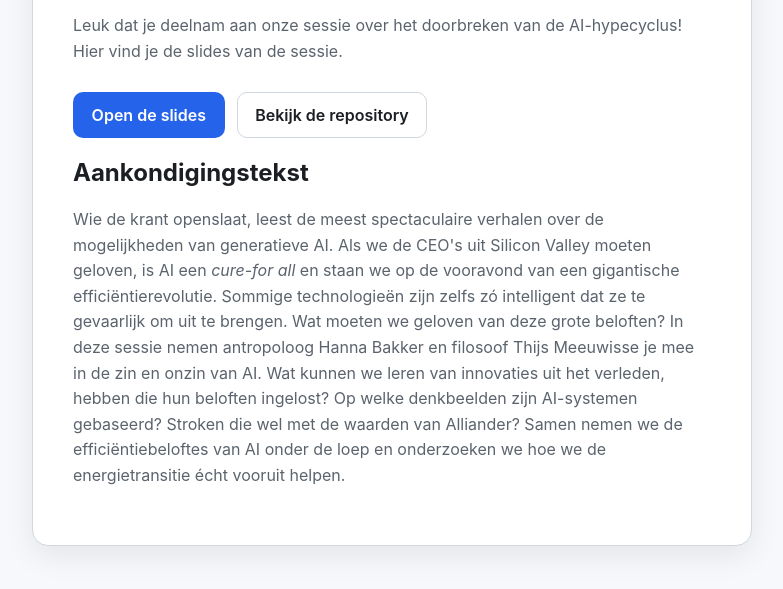
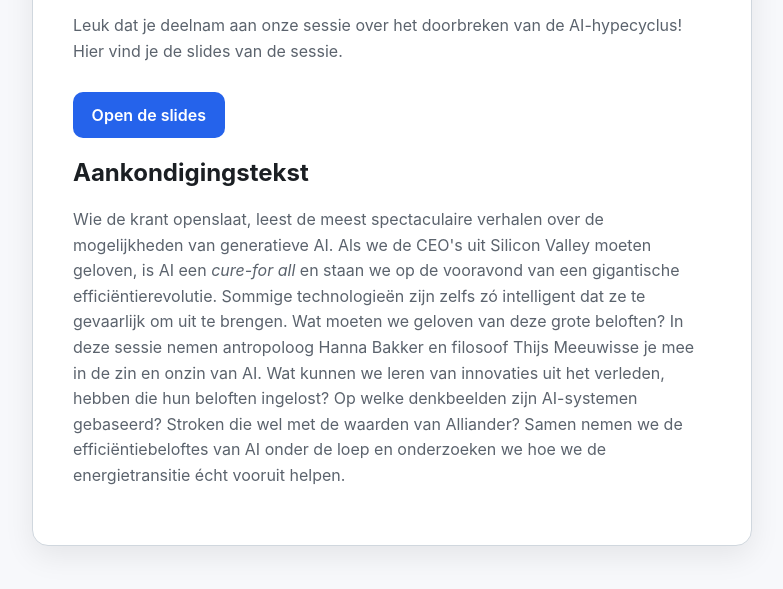
Before and after one commit to twebr/2026-11-de-ai-hypecyclus-doorbreken, a plain HTML site: page index.html in a window 1280 px wide. Shown: the part 191-780 px from the top of the page, without its empty margins (248-1031 px from the left). Drawn offline with Linux system fonts and the light colour scheme.

Commit message:
remove button to repo

```diff
--- a/index.html
+++ b/index.html
@@ -114,7 +114,6 @@
 
     <div class="actions">
       <a class="button primary" href="./slides.pdf" aria-label="Open slides">Open de slides</a>
-      <a class="button secondary" href="https://github.com/" aria-label="View source repository">Bekijk de repository</a>
     </div>
 
     <h2>Aankondigingstekst</h2>
```
